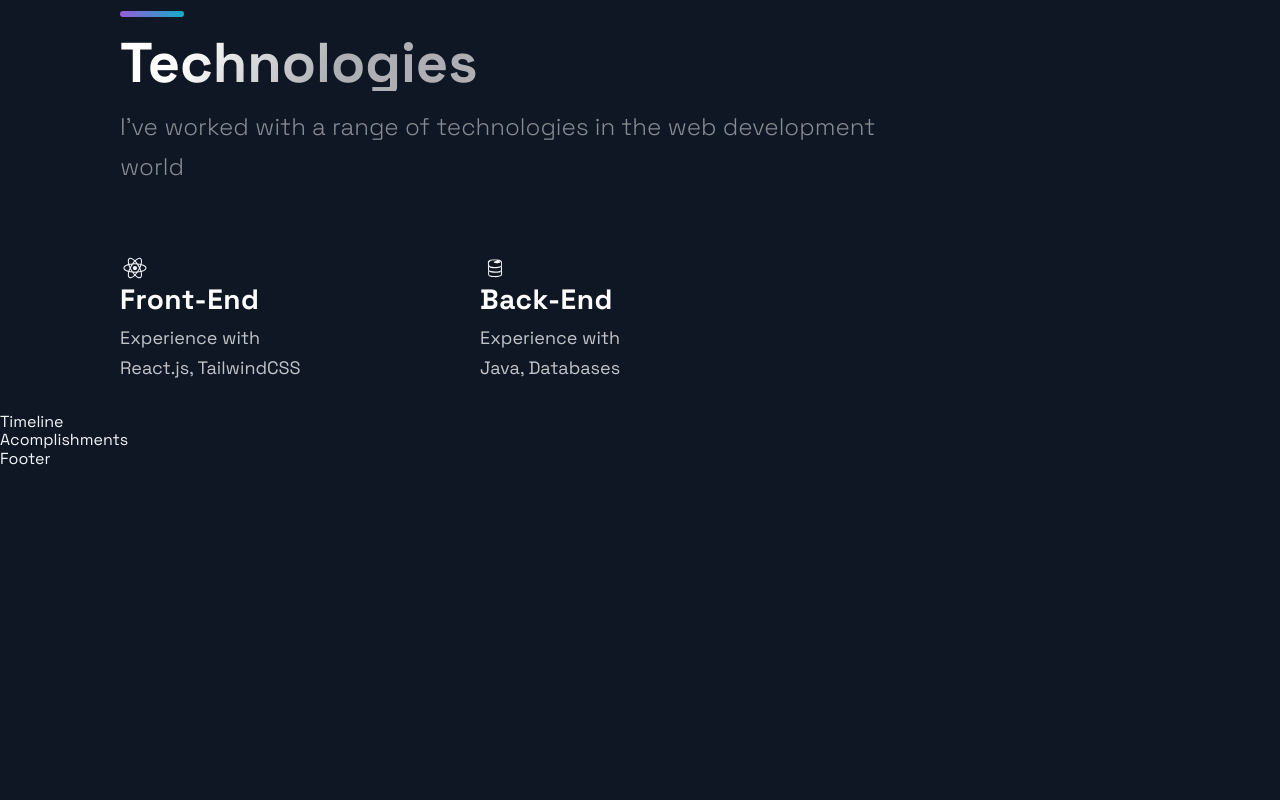
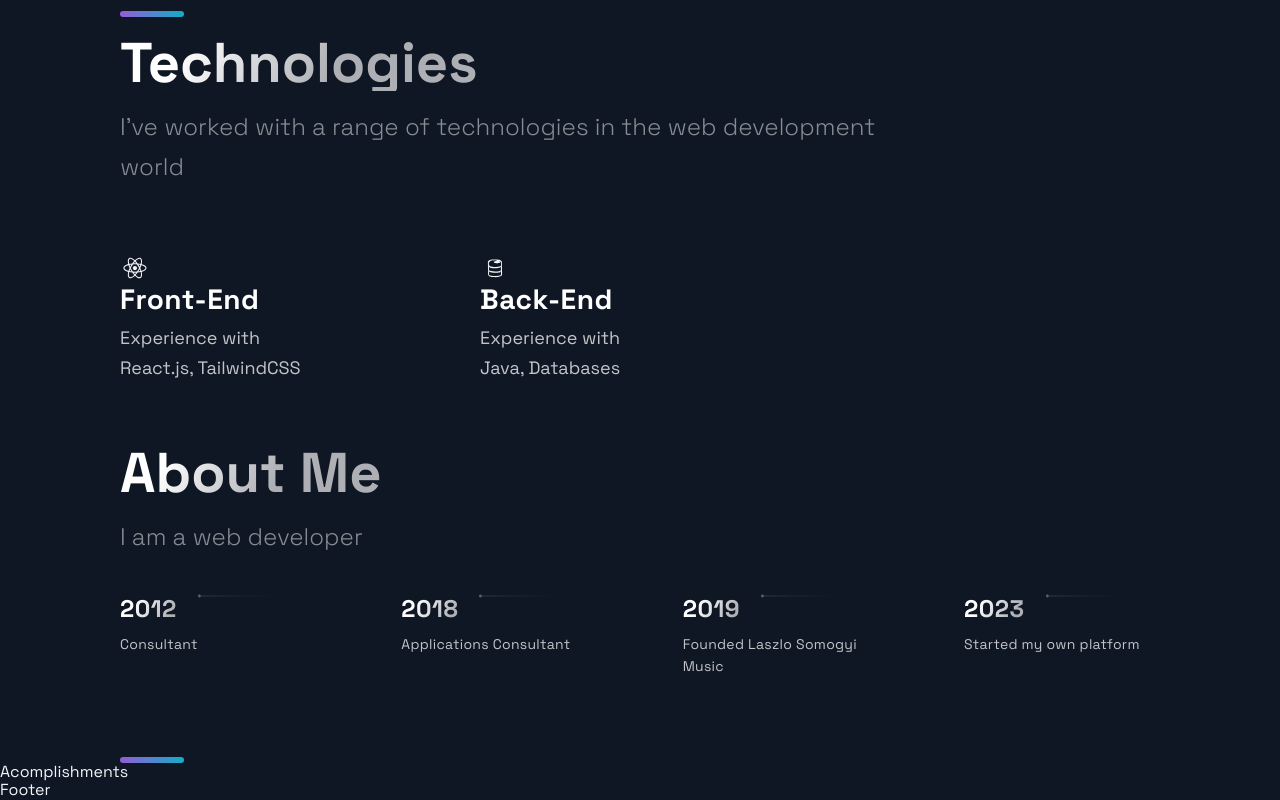
Before and after one commit to laszlosomogyimusic/laszlosomogyimusic.com-portfolio, a Next.js app: page / in a window 1280 px wide. Shown: the part 2144-2944 px from the top of the page. Before the commit the page ends 2613 px from the top, so only its background shows below. Built offline with nearby package versions, Linux system fonts and the light colour scheme.

Commit message:
About Me finished

```diff
--- a/src/components/TimeLine/TimeLine.js
+++ b/src/components/TimeLine/TimeLine.js
@@ -7,45 +7,112 @@ import { TimeLineData } from '../../constants/constants';
 const TOTAL_CAROUSEL_COUNT = TimeLineData.length;
 
 const Timeline = () => {
-  // const [activeItem, setActiveItem] = useState(0);
-  // const carouselRef = useRef();
+  const [activeItem, setActiveItem] = useState(0);
+  const carouselRef = useRef();
 
-  // const scroll = (node, left) => {
-  //   return node.scrollTo({ left, behavior: 'smooth' });
-  // }
+  const scroll = (node, left) => {
+    return node.scrollTo({ left, behavior: 'smooth' });
+  }
 
-  // const handleClick = (e, i) => {
-  //   e.preventDefault();
+  const handleClick = (e, i) => {
+    e.preventDefault();
 
-  //   if (carouselRef.current) {
-  //     const scrollLeft = Math.floor(carouselRef.current.scrollWidth * 0.7 * (i / TimeLineData.length));
+    if (carouselRef.current) {
+      const scrollLeft = Math.floor(carouselRef.current.scrollWidth * 0.7 * (i / TimeLineData.length));
 
-  //     scroll(carouselRef.current, scrollLeft);
-  //   }
-  // }
+      scroll(carouselRef.current, scrollLeft);
+    }
+  }
 
-  // const handleScroll = () => {
-  //   if (carouselRef.current) {
-  //     const index = Math.round((carouselRef.current.scrollLeft / (carouselRef.current.scrollWidth * 0.7)) * TimeLineData.length);
+  const handleScroll = () => {
+    if (carouselRef.current) {
+      const index = Math.round((carouselRef.current.scrollLeft / (carouselRef.current.scrollWidth * 0.7)) * TimeLineData.length);
 
-  //     setActiveItem(index);
-  //   }
-  // }
+      setActiveItem(index);
+    }
+  }
 
-  // // snap back to beginning of scroll when window is resized
-  // // avoids a bug where content is covered up if coming from smaller screen
-  // useEffect(() => {
-  //   const handleResize = () => {
-  //     scroll(carouselRef.current, 0);
-  //   }
+  // snap back to beginning of scroll when window is resized
+  // avoids a bug where content is covered up if coming from smaller screen
+  useEffect(() => {
+    const handleResize = () => {
+      scroll(carouselRef.current, 0);
+    }
 
-  //   window.addEventListener('resize', handleResize);
-  // }, []);
+    window.addEventListener('resize', handleResize);
+  }, []);
 
   return (
-    <div>
-      Timeline
-    </div>
+    <Section id="about">
+      <SectionTitle>About Me</SectionTitle>
+      <SectionText>I am a web developer</SectionText>
+      <CarouselContainer ref={carouselRef} onScroll={handleScroll}>
+        <>
+        {TimeLineData.map((item, index) => (
+          <CarouselMobileScrollNode key={index} final={index === TOTAL_CAROUSEL_COUNT -1}>
+            <CarouselItem
+              index={index}
+              id={`carousel__item-${index}`}
+              active={activeItem}
+              onClick={(e) => handleClick(e, index)}
+            >
+              <CarouselItemTitle>
+                {item.year}
+                <CarouselItemImg
+                    width="208"
+                    height="6"
+                    viewBox="0 0 208 6"
+                    fill="none"
+                    xmlns="http://www.w3.org/2000/svg">
+                    <path
+                      fill-rule="evenodd"
+                      clip-rule="evenodd"
+                      d="M2.5 5.5C3.88071 5.5 5 4.38071 5 3V3.5L208 3.50002V2.50002L5 2.5V3C5 1.61929 3.88071 0.5 2.5 0.5C1.11929 0.5 0 1.61929 0 3C0 4.38071 1.11929 5.5 2.5 5.5Z"
+                      fill="url(#paint0_linear)"
+                      fill-opacity="0.33"
+                    />
+                    <defs>
+                      <linearGradient
+                        id="paint0_linear"
+                        x1="-4.30412e-10"
+                        y1="0.5"
+                        x2="208"
+                        y2="0.500295"
+                        gradientUnits="userSpaceOnUse">
+                        <stop stop-color="white" />
+                        <stop
+                          offset="0.79478"
+                          stop-color="white"
+                          stop-opacity="0"
+                        />
+                      </linearGradient>
+                    </defs>
+                  </CarouselItemImg>
+              </CarouselItemTitle>
+              <CarouselItemText>
+                {item.text}
+              </CarouselItemText>
+
+            </CarouselItem>
+          </CarouselMobileScrollNode>
+        ))}
+        </>
+      </CarouselContainer>
+      <CarouselButtons>
+        {TimeLineData.map((item, index) => (
+          <CarouselButton
+            key={index}
+            index={index}
+            active={activeItem}
+            onClick={(e) => handleClick(e, index)}
+            type="button"
+          >
+            <CarouselButtonDot active={activeItem} />
+          </CarouselButton>
+        ))}
+      </CarouselButtons>
+      <SectionDivider/>
+    </Section>
   );
 };
 
--- a/src/constants/constants.js
+++ b/src/constants/constants.js
@@ -38,9 +38,8 @@ export const projects = [
 ];
 
 export const TimeLineData = [
-  { year: 2017, text: 'Started my journey', },
-  { year: 2018, text: 'Worked as a freelance developer', },
-  { year: 2019, text: 'Founded JavaScript Mastery', },
-  { year: 2020, text: 'Shared my projects with the world', },
-  { year: 2021, text: 'Started my own platform', },
+  { year: 2012, text: 'Consultant', },
+  { year: 2018, text: 'Applications Consultant', },
+  { year: 2019, text: 'Founded Laszlo Somogyi Music', },
+  { year: 2023, text: 'Started my own platform', },
 ];
```
